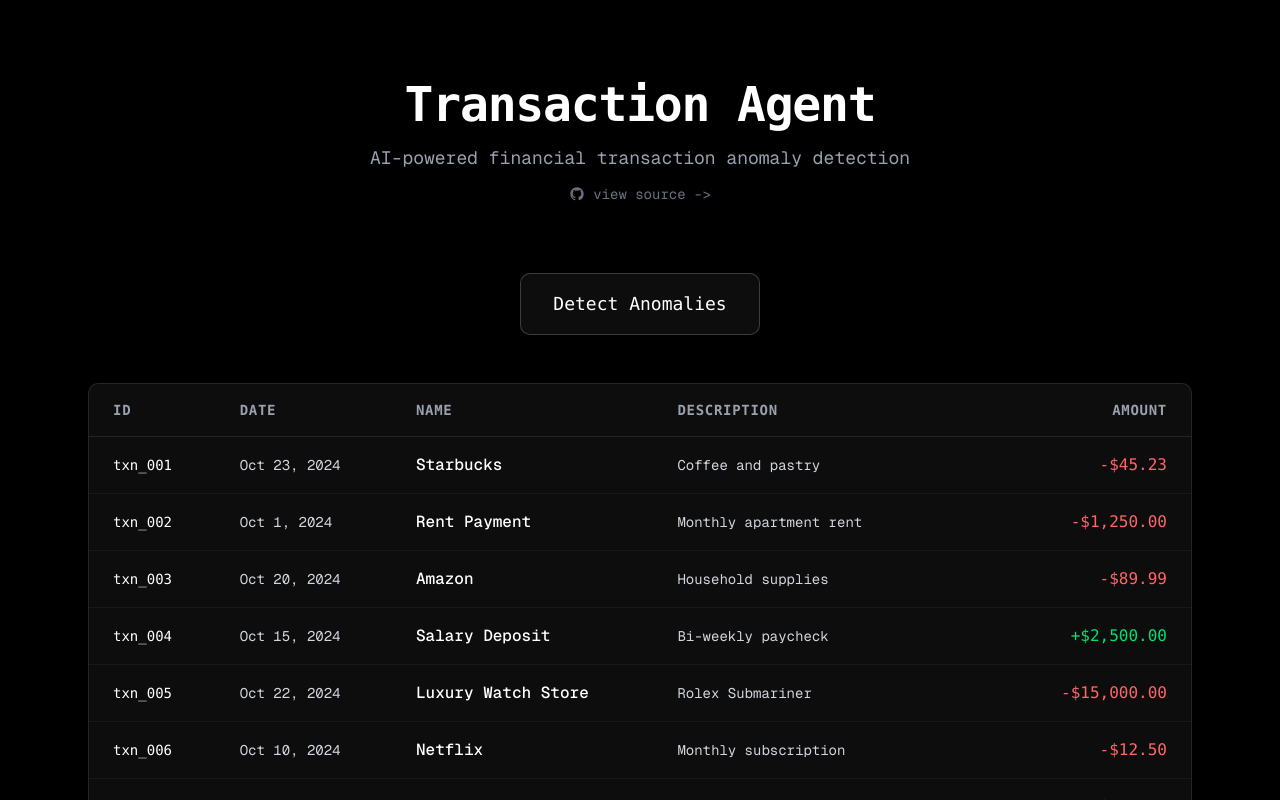
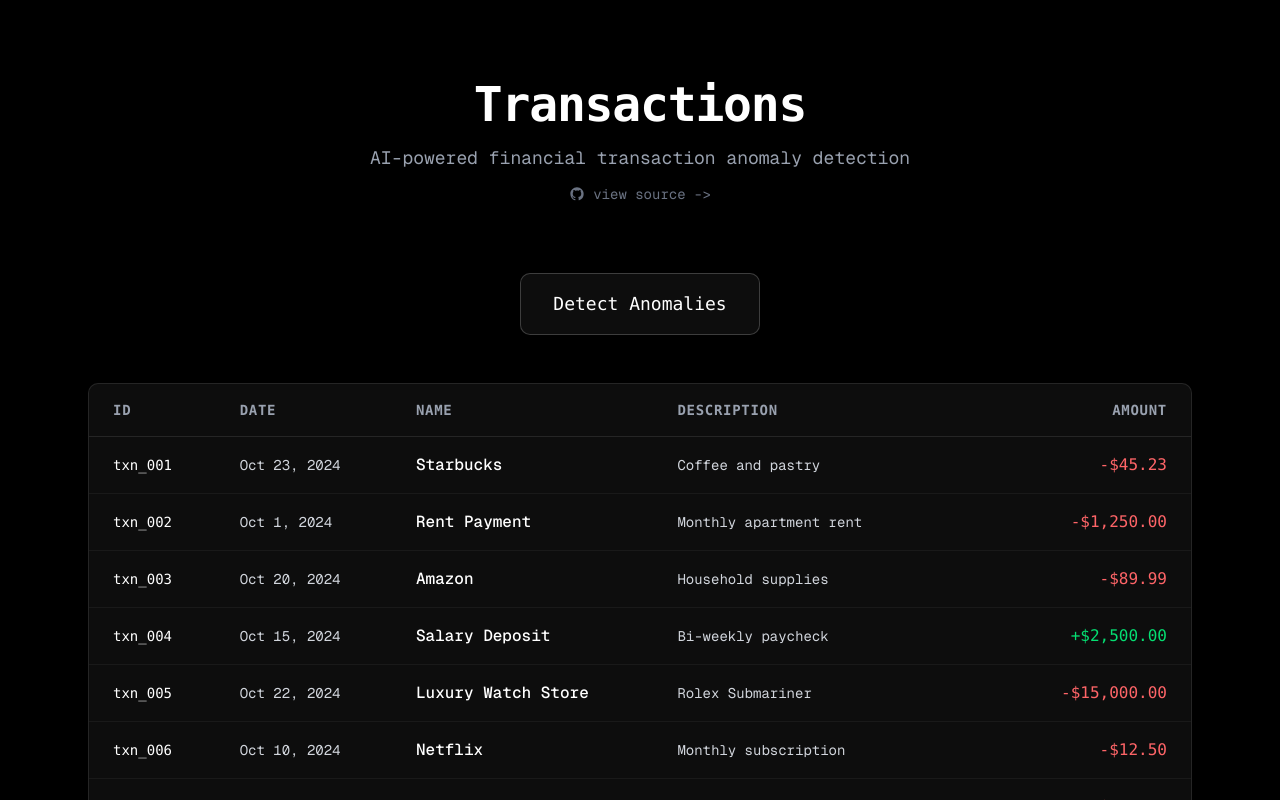
Before and after one commit to willsather/reinvent-agent, a Next.js app: page / in a window 1280 px wide. Shown: the top 800 px of the page. Built offline with nearby package versions, Linux system fonts and the light colour scheme.

Commit message:
chore: update header

```diff
--- a/src/components/header.tsx
+++ b/src/components/header.tsx
@@ -2,13 +2,13 @@
   return (
     <div className="mb-16 text-center">
       <h1 className="mb-4 font-bold font-mono text-5xl tracking-tight">
-        Transaction Agent
+        Transactions
       </h1>
       <p className="text-gray-400 text-lg">
         AI-powered financial transaction anomaly detection
       </p>
       <a
-        href="https://github.com/willsather/agent-starter"
+        href="https://github.com/willsather/reinvent-agent"
         target="_blank"
         rel="noopener noreferrer"
         className="mt-3 inline-flex items-center gap-2 text-gray-500 text-sm transition-colors hover:text-gray-300"
```
